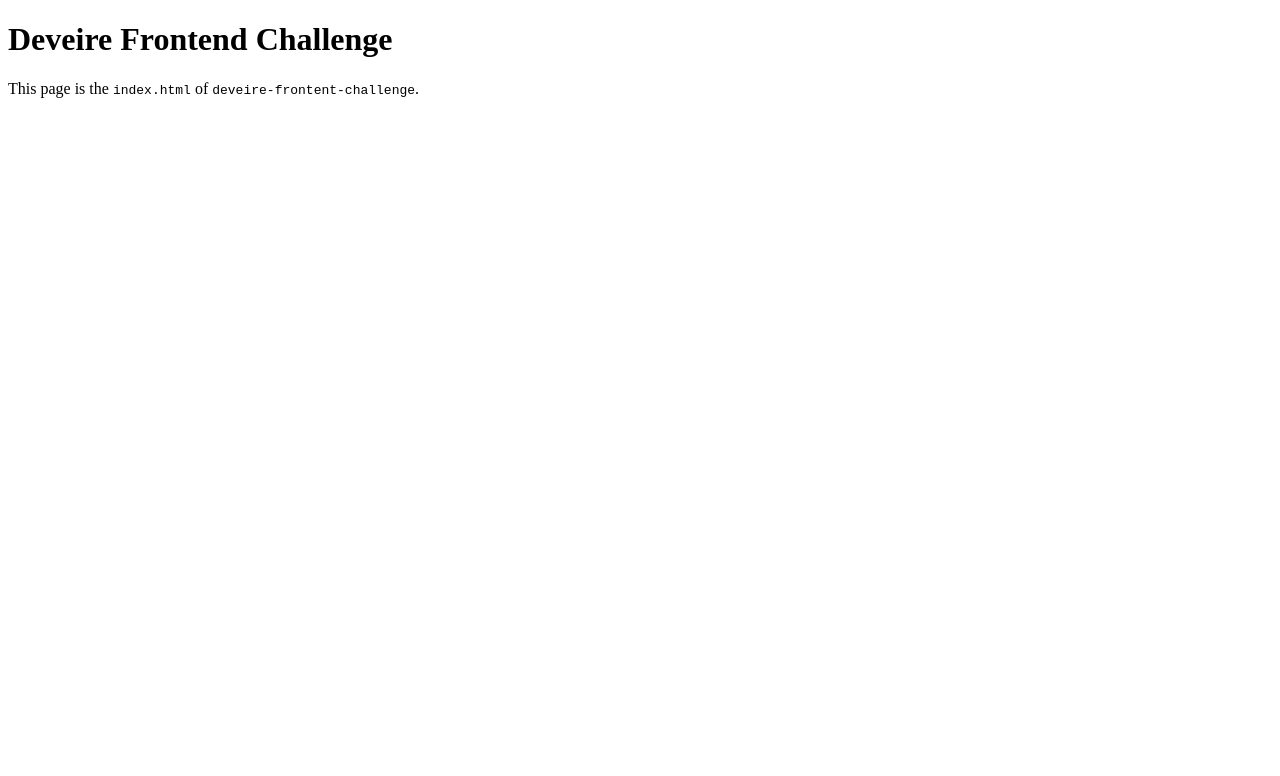
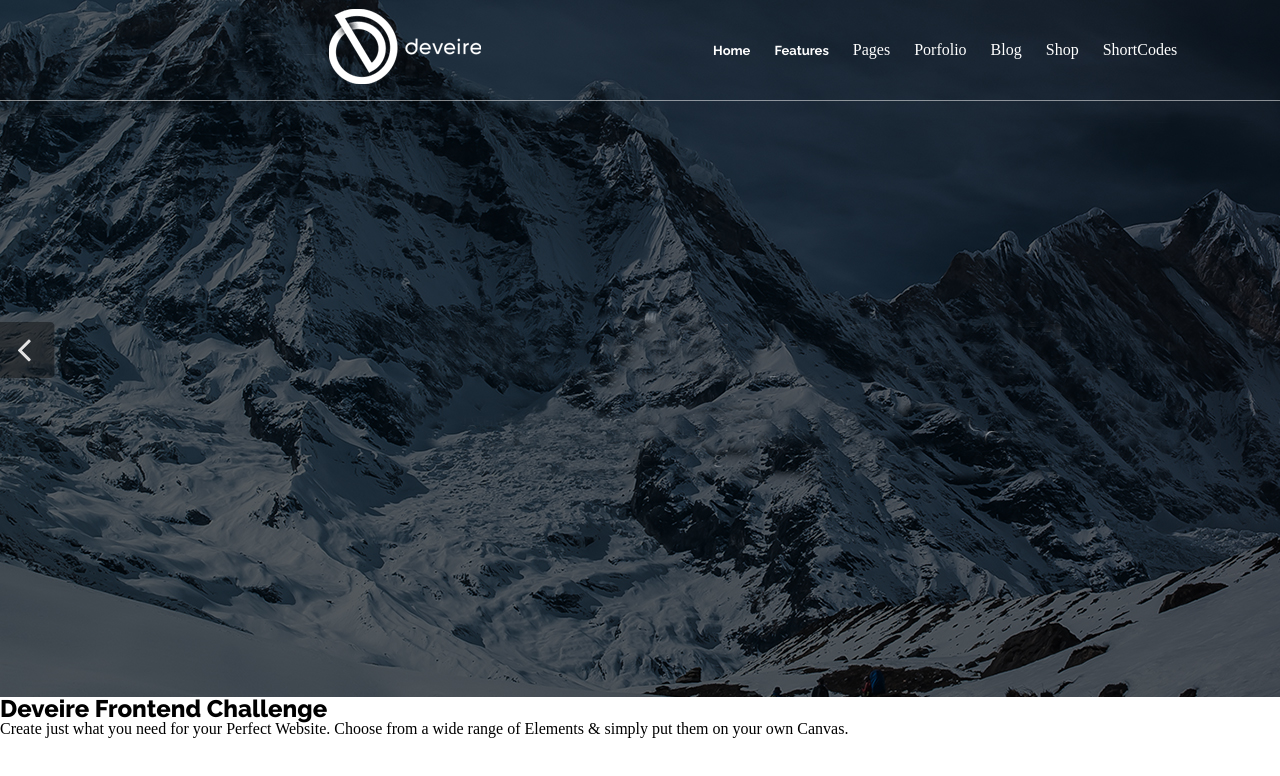
Before and after one commit to tgrafix-design/Deveire, a website: page index.html in a window 1280 px wide. Drawn offline with Linux system fonts and the light colour scheme.

Commit message:
link css and images

```diff
--- /dev/null
+++ b/css/styles.css
@@ -0,0 +1,48 @@
+/* @import url(https://fonts.googleapis.com/css?family=Raleway);
+@import url(https://fonts.googleapis.com/css?family=Raleway-SemiBold);
+@import url(https://fonts.googleapis.com/css?family=Raleway-Bold);
+@import url(https://fonts.googleapis.com/css?family=Raleway-ExtraBold);  */
+
+html, body, div, span, applet, object, iframe,
+h1, h2, h3, h4, h5, h6, p, blockquote, pre,
+a, abbr, acronym, address, big, cite, code,
+del, dfn, em, img, ins, kbd, q, s, samp,
+small, strike, strong, sub, sup, tt, var,
+b, u, i, center,
+dl, dt, dd, ol, ul, li,
+fieldset, form, label, legend,
+table, caption, tbody, tfoot, thead, tr, th, td,
+article, aside, canvas, details, embed,
+figure, figcaption, footer, header, hgroup,
+menu, nav, output, ruby, section, summary,
+time, mark, audio, video {
+	margin: 0;
+	padding: 0;
+	border: 0;
+	font-size: 100%;
+	font: inherit;
+	vertical-align: baseline;
+}
+/* HTML5 display-role reset for older browsers */
+article, aside, details, figcaption, figure,
+footer, header, hgroup, menu, nav, section {
+	display: block;
+}
+body {
+	line-height: 1;
+}
+ol, ul {
+	list-style: none;
+}
+blockquote, q {
+	quotes: none;
+}
+blockquote:before, blockquote:after,
+q:before, q:after {
+	content: '';
+	content: none;
+}
+table {
+	border-collapse: collapse;
+	border-spacing: 0;
+}
--- a/index.html
+++ b/index.html
@@ -1,10 +1,77 @@
 <!DOCTYPE html>
 <html>
-<meta title="Deveire Frontend Challenge">
+    <head>
+    <link rel="stylesheet" href="https://fonts.googleapis.com/css?family=Raleway:400, 600,700,800">
+
+    <link rel="stylesheet" href="https://fonts.googleapis.com/css?family=Lato:300,400,900"/>
+    <link href="css/styles.css" rel="stylesheet">
+    <meta title="Deveire Frontend Challenge">
+    <style>
+        .main {  }
+        .container { max-width: 1600px; height: 697px; margin: 0 auto;
+            background:#404951 url('images/deveire-background.jpg') no-repeat; }
+        header {
+            height: 697px;
+            margin: 0 0 165px;
+            padding: 20px 0 226px;
+        }
+        .navbar {
+            height: 100px; color: #fff; display: flex; justify-content: space-around;
+            align-items: center; border-bottom:1px solid rgba(255,255,255,.5);
+        }
+        .nav-list { list-style-type: none; }
+        .nav-list .list-item { display: inline-block; padding: 20px 10px; list-style-type: none; }
+        .navbar a { color: #fff; text-decoration: none; font-size: 13px; font-family: 'Raleway'; font-weight:700;   }
+        h1 { font-size: 24px; font-family: 'Raleway'; font-weight:800; }
+    .h1-text {
+  width: 750px;
+  height: 57px;
+  margin: 36px 29px 0 37px;
+  font-family: Lato-Light;
+  font-size: 24px;
+  font-weight: 300;
+  font-stretch: normal;
+  font-style: normal;
+  line-height: 1.5;
+  letter-spacing: normal;
+  text-align: center;
+  color: #eee;
+}
+        img.deveire-logo {
+  width: 152px;
+  height: 75px;
+  margin: 0 37px 5px 236px;
+  object-fit: contain;
+}
+
+    </style>
+    </head>
 <body>
-
+<div class="main">
+    <div class="container">
+        <nav class="navbar">
+            <div>
+                <a href="#"><img src="images/deveire-logo.png"
+                    srcset="images/deveire-logo@2x.png 2x,
+                            images/deveire-logo@3x.png 3x" class="deveire-logo"></a>
+            </div>
+            <ul class="nav-list">
+                <li class="list-item"><a href="#">Home</a></li>
+                <li class="list-item"><a href="#">Features</a></li>
+                <li class="list-item"><a href="#"></a>Pages</a></li>
+                <li class="list-item"><a href="#"></a>Porfolio</a></li>
+                <li class="list-item"><a href="#"></a>Blog</a></li>
+                <li class="list-item"><a href="#"></a>Shop</a></li>
+                <li class="list-item"><a href="#"></a>ShortCodes</a></li>
+            </ul>
+        </nav>
+    </div>
 <h1>Deveire Frontend Challenge</h1>
-<p>This page is the <code>index.html</code> of <code>deveire-frontent-challenge</code>.</p>
-
+<p><span class="Create-just-what-you-need-for-your-Perfect-Website-Choose-from">
+    Create just what you need for your Perfect Website. Choose from a wide
+  range of Elements & simply put them on your own Canvas.
+  </span></p>
+<!-- <p>This page is the <code>index.html</code> of <code>deveire-frontent-challenge</code>.</p> -->
+</div>
 </body>
 </html>
```
Also changed, not shown: images/deveire-background.jpg (added), images/deveire-logo.png (added), images/deveire-logo@2x.png (added), images/deveire-logo@3x.png (added), 9 other files.
